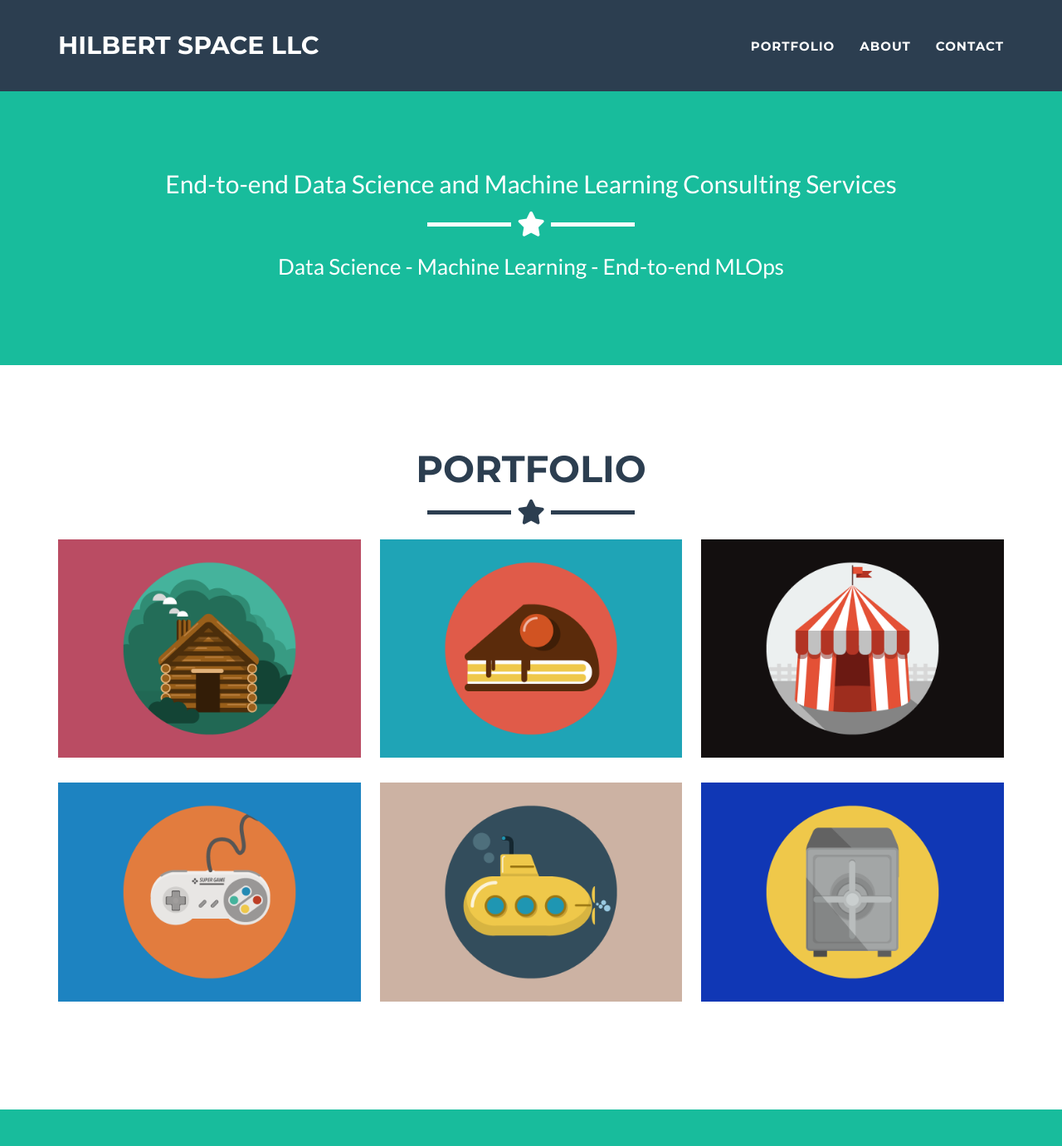
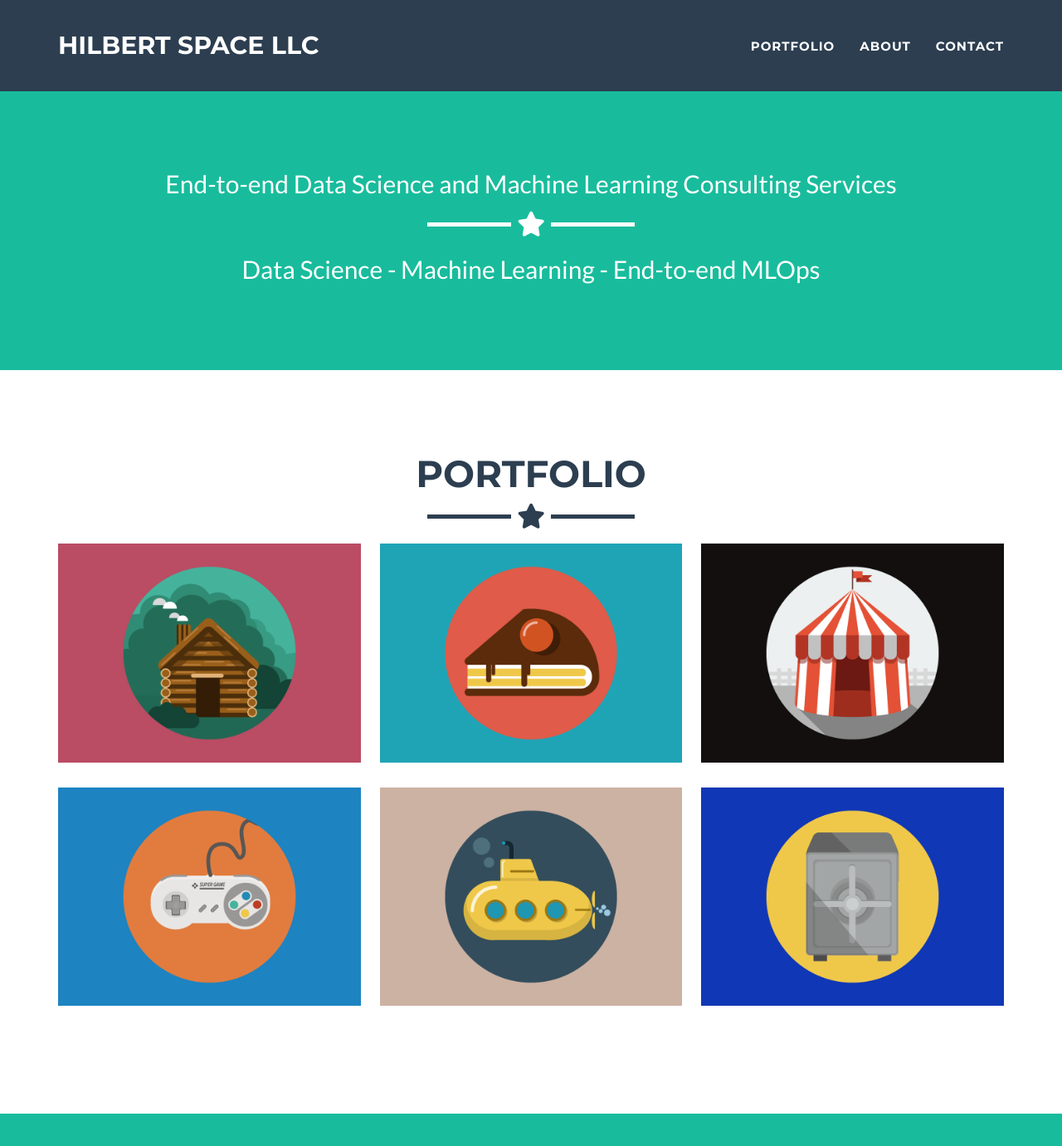
Before and after one commit to HilbertSpaceLLC/hilbertspacellc.github.io, a Jekyll site: the page built from _posts/2014-07-18-project-1.markdown, in a window 1280 px wide and 1400 px high. Shown: the top 1381 px of the window at 83% size. Built offline with Jekyll 4.4.1, drawn with Linux system fonts in a browser that asks for light colours.

Commit message:
Update main.css

```diff
--- a/_includes/css/main.css
+++ b/_includes/css/main.css
@@ -120,7 +120,7 @@ header .intro-text .skills {
     }
 
     header .intro-text .skills {
-        font-size: 1.75em;
+        font-size: 2.00em;
     }
 }
 
```
